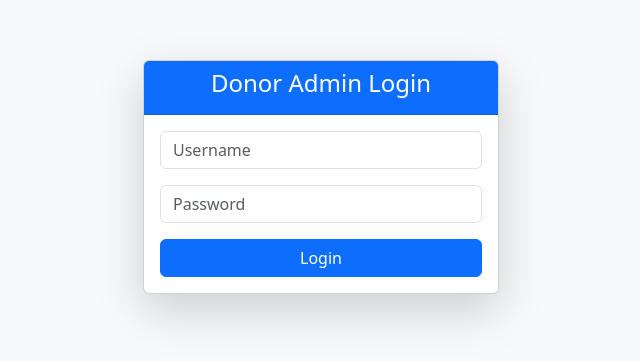
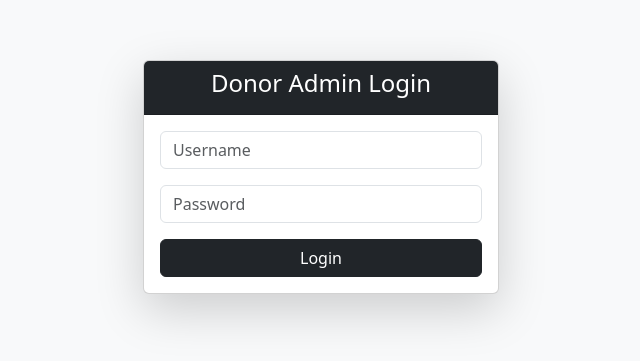
Before and after one commit to amulkreya/SFDCTemp, a website: page donor-app/views/donorlogin.html in a window 1280 px wide. Shown: the part 223-584 px from the top of the page, without its empty margins (319-959 px from the left). Drawn offline with nearby package versions, Linux system fonts and the light colour scheme.

Commit message:
Update donorlogin.html

```diff
--- a/donor-app/views/donorlogin.html
+++ b/donor-app/views/donorlogin.html
@@ -1,7 +1,7 @@
 <!DOCTYPE html>
 <html>
 <head>
-  <title>Donor Admin Login</title>
+  <title>Donor Login</title>
   <link href="https://cdn.jsdelivr.net/npm/bootstrap@5.3.2/dist/css/bootstrap.min.css" rel="stylesheet">
 </head>
 <body class="bg-light">
@@ -10,18 +10,14 @@
   <div class="row justify-content-center align-items-center vh-100">
     <div class="col-md-4">
       <div class="card shadow-lg">
-        <div class="card-header text-center bg-primary text-white">
+        <div class="card-header bg-dark text-white text-center">
           <h4>Donor Admin Login</h4>
         </div>
         <div class="card-body">
           <form method="POST" action="/login">
-            <div class="mb-3">
-              <input type="text" name="username" class="form-control" placeholder="Username" required>
-            </div>
-            <div class="mb-3">
-              <input type="password" name="password" class="form-control" placeholder="Password" required>
-            </div>
-            <button type="submit" class="btn btn-primary w-100">Login</button>
+            <input type="text" name="username" class="form-control mb-3" placeholder="Username" required>
+            <input type="password" name="password" class="form-control mb-3" placeholder="Password" required>
+            <button class="btn btn-dark w-100">Login</button>
           </form>
         </div>
       </div>
```
